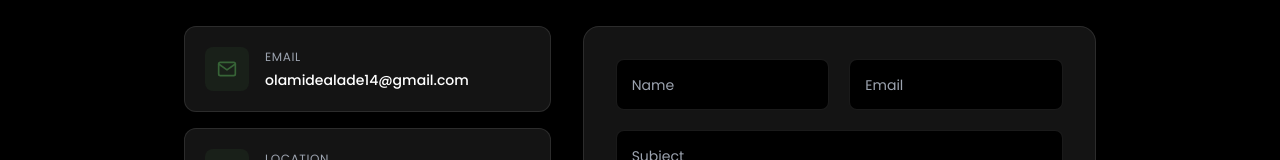
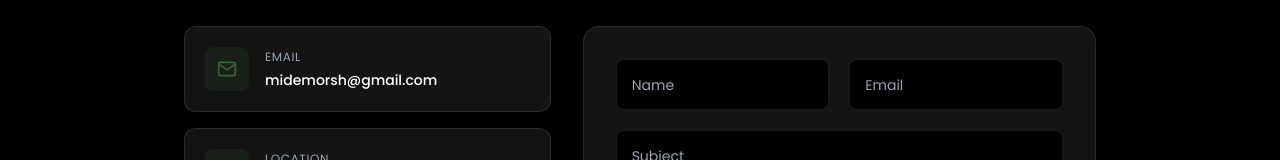
Before and after one commit to MorsH14/morsh, a React (Create React App) app: page /contact in a window 1280 px wide. Shown: the part 335-495 px from the top of the page. Built offline with nearby package versions, Linux system fonts and the light colour scheme.

Commit message:
Update contact email address and improve error handling in form submission

```diff
--- a/src/pages/contact/contact.js
+++ b/src/pages/contact/contact.js
@@ -39,8 +39,8 @@ const contactInfo = [
   {
     Icon: FiMail,
     label: "Email",
-    value: "olamidealade14@gmail.com",
-    href: "mailto:olamidealade14@gmail.com",
+    value: "midemorsh@gmail.com",
+    href: "mailto:midemorsh@gmail.com",
   },
   {
     Icon: FiMapPin,
@@ -144,7 +144,7 @@ const Contact = () => {
     if (hasErrors) {
       toast.error("Please fix the errors before submitting");
       const firstErrorField = Object.keys(newErrors).find(
-        (key) => newErrors[key]
+        (key) => newErrors[key],
       );
       document.getElementById(firstErrorField)?.focus();
       return;
@@ -313,7 +313,9 @@ const Contact = () => {
                         errors.email && touched.email ? "true" : "false"
                       }
                       aria-describedby={
-                        errors.email && touched.email ? "email-error" : undefined
+                        errors.email && touched.email
+                          ? "email-error"
+                          : undefined
                       }
                     />
                     <label htmlFor="email" className="form-label">
```
